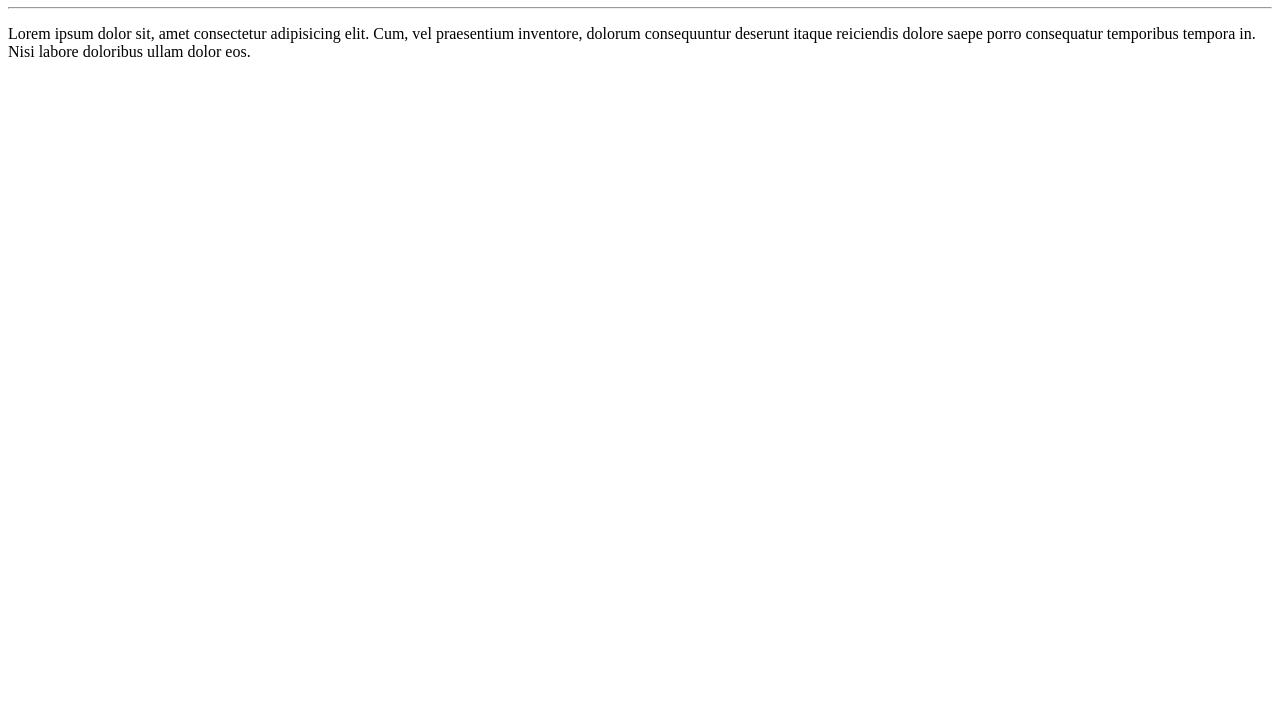
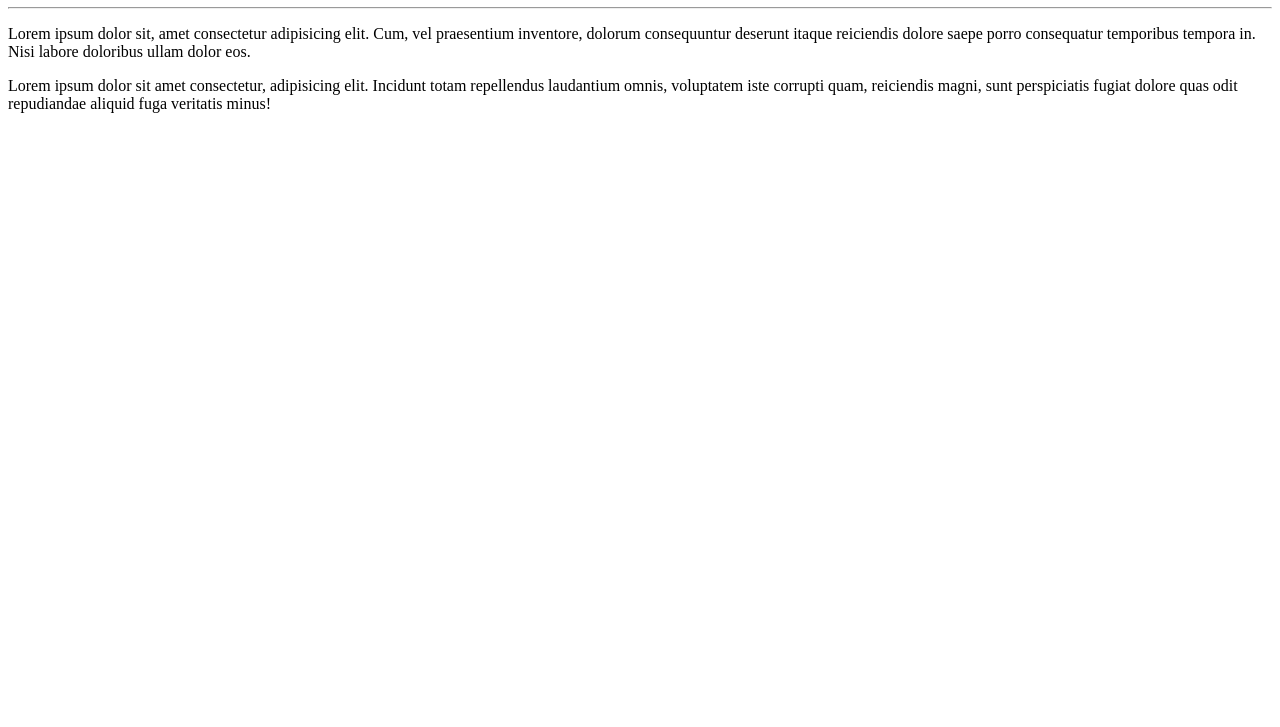
Before and after one commit to Karenmor734/Olamundo, a plain HTML site: page index.html in a window 1280 px wide. Shown: the part 73-800 px from the top of the page. Drawn offline with Linux system fonts and the light colour scheme.

Commit message:
adicionei um paragrafo

```diff
--- a/index.html
+++ b/index.html
@@ -11,5 +11,7 @@
     <p>
         Lorem ipsum dolor sit, amet consectetur adipisicing elit. Cum, vel praesentium inventore, dolorum consequuntur deserunt itaque reiciendis dolore saepe porro consequatur temporibus tempora in. Nisi labore doloribus ullam dolor eos.
     </p>
+    <p>Lorem ipsum dolor sit amet consectetur, adipisicing elit. Incidunt totam repellendus laudantium omnis, voluptatem iste corrupti quam, reiciendis magni, sunt perspiciatis fugiat dolore quas odit repudiandae aliquid fuga veritatis minus!
+    </p>
 </body>
 </html>
```
